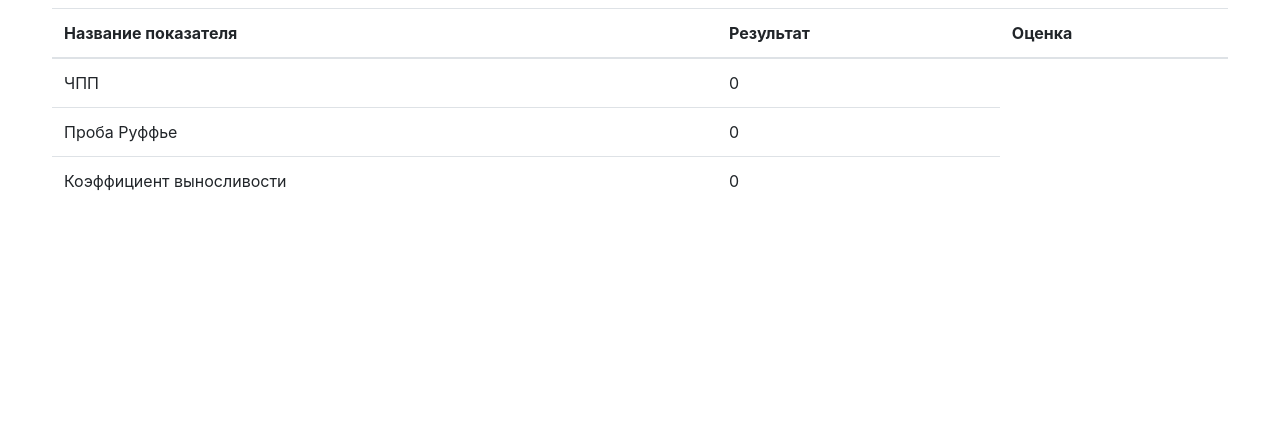
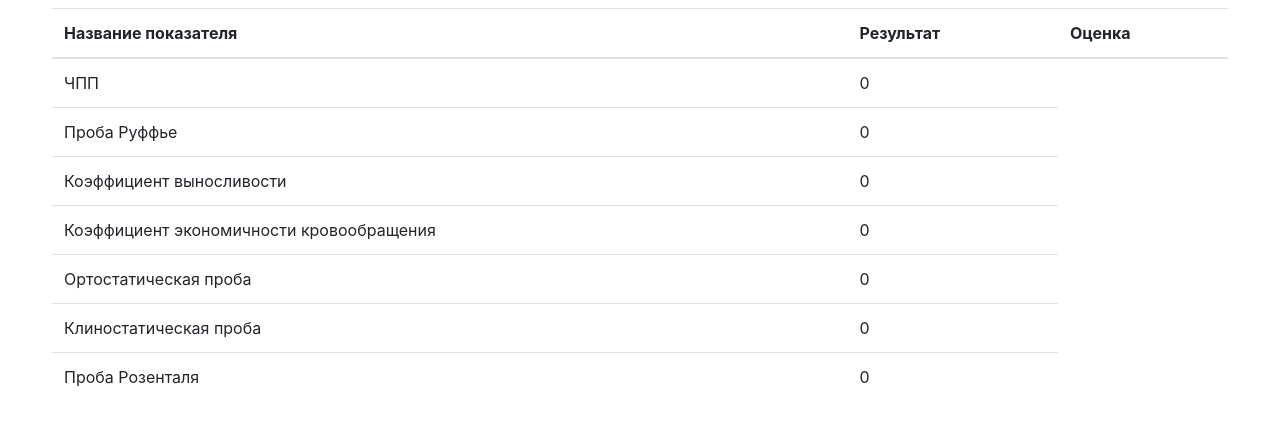
Before and after one commit to npetrov23/web-python-application, a Django app: page /indicators/ in a window 1280 px wide. Shown: the part 259-685 px from the top of the page. Run offline with Django 3.2, Linux system fonts and the light colour scheme; data comes from the database, SQL or seed files in the repository; both versions use the stored data as it was after the commit; some libraries are stand-ins or nearby versions.

Commit message:
Добавление вывода функциональных показателей и подсказок в таблице в index.html

```diff
--- a/indicators/models.py
+++ b/indicators/models.py
@@ -1,5 +1,6 @@
 from django.contrib.auth.models import User
 from django.db import models
+
 
 class Indicator(models.Model):
     user = models.ForeignKey(User, on_delete=models.CASCADE, verbose_name='Спортсмен')
@@ -16,8 +17,8 @@ class Indicator(models.Model):
         return '{0} ({1})'.format(str(self.user),str(self.date))
 
     class Meta:
-        verbose_name = 'Физиологическая подготовленность'
-        verbose_name_plural = 'Физиологическая подготовленность'
+        verbose_name = 'Функциональная подготовленность'
+        verbose_name_plural = 'Функциональная подготовленность'
         unique_together = (('user','date'))
 
 
--- a/indicators/views.py
+++ b/indicators/views.py
@@ -4,15 +4,16 @@ from .forms import IndicatorForm, ChangeSportsmenForm, ChartForm, PhysicalIndica
     TacticalIndicatorForm
 from .models import *
 
-
-
 def change_user(request):
     pulse_rate = 0
     index_of_rufe = 0
     coefficient_of_endurance = 0
+    blood_circulation = 0
+    orthostatic_test = 0
+    clinostatic_test = 0
+    rosenthal_test = 0
     if request.method == 'POST':
         form = ChangeSportsmenForm(request.POST)
-        #if form.is_valid():
         if Indicator.objects.filter(user=request.POST.get('user')) and \
                 Indicator.objects.filter(date=str(request.POST.get('date_year'))+'-'+str(request.POST.get('date_month'))+'-'+str(request.POST.get('date_day'))):
             id_user = request.POST.get('user')
@@ -20,46 +21,18 @@ def change_user(request):
             pulse_rate = Indicator.objects.filter(date=date,user=id_user).values_list('pulse_rate', flat=True)[0]
             index_of_rufe = Indicator.objects.filter(date=date,user=id_user).values_list('index_of_rufe', flat=True)[0]
             coefficient_of_endurance = Indicator.objects.filter(date=date,user=id_user).values_list('coefficient_of_endurance', flat=True)[0]
-        #print('DATA',request.POST.get('date_year')+'-'+request.POST.get('dat_month')+'-'+request.POST.get('date_day'))
+            blood_circulation = Indicator.objects.filter(date=date,user=id_user).values_list('blood_circulation', flat=True)[0]
+            orthostatic_test = Indicator.objects.filter(date=date,user=id_user).values_list('orthostatic_test', flat=True)[0]
+            clinostatic_test = Indicator.objects.filter(date=date,user=id_user).values_list('clinostatic_test', flat=True)[0]
+            rosenthal_test = Indicator.objects.filter(date=date,user=id_user).values_list('rosenthal_test', flat=True)[0]
+
     else:
         form = ChangeSportsmenForm()
-    return render(request,'index.html',{'form':form, 'pulse_rate': pulse_rate, 'index_of_rufe': index_of_rufe, 'coefficient_of_endurance': coefficient_of_endurance})
-
-def new_indicator(request):
-    if request.method == 'POST':
-        form_new_indicator = IndicatorForm(request.POST)
-        if form_new_indicator.is_valid():
-            form_new_indicator.save()
-    else:
-        form_new_indicator = IndicatorForm()
-    return render(request, 'new_indicator.html', {'form_new_indicator':form_new_indicator})
-
-def new_physical_indicator(request):
-    if request.method == 'POST':
-        form_new_indicator = PhysicalIndicatorForm(request.POST)
-        if form_new_indicator.is_valid():
-            form_new_indicator.save()
-    else:
-        form_new_indicator = PhysicalIndicatorForm()
-    return render(request, 'new_physical_indicator.html', {'form_new_indicator':form_new_indicator})
-
-def new_tactical_indicator(request):
-    if request.method == 'POST':
-        form_new_indicator = TacticalIndicatorForm(request.POST)
-        if form_new_indicator.is_valid():
-            form_new_indicator.save()
-    else:
-        form_new_indicator = TacticalIndicatorForm()
-    return render(request, 'new_tactical_indicator.html', {'form_new_indicator':form_new_indicator})
-
-def new_psy_indicator(request):
-    if request.method == 'POST':
-        form_new_indicator = PsyIndicatorForm(request.POST)
-        if form_new_indicator.is_valid():
-            form_new_indicator.save()
-    else:
-        form_new_indicator = PsyIndicatorForm()
-    return render(request, 'new_psy_indicator.html', {'form_new_indicator':form_new_indicator})
+    return render(request,'index.html',{'form':form, 'pulse_rate': pulse_rate, 'index_of_rufe': index_of_rufe, 'coefficient_of_endurance': coefficient_of_endurance,
+                                        'blood_circulation':blood_circulation,
+                                        'orthostatic_test':orthostatic_test,
+                                        'clinostatic_test':clinostatic_test,
+                                        'rosenthal_test':rosenthal_test})
 
 def physical_indicator(request):
     pullups = 0
@@ -118,6 +91,44 @@ def psy_indicator(request):
     else:
         form = ChangeSportsmenForm()
     return render(request,'PsychologicalTraining.html',{'form':form, 'thermometer_test': thermometer_test, 'second_test': second_test, 'emotional_stability': emotional_stability})
+
+
+def new_indicator(request):
+    if request.method == 'POST':
+        form_new_indicator = IndicatorForm(request.POST)
+        if form_new_indicator.is_valid():
+            form_new_indicator.save()
+    else:
+        form_new_indicator = IndicatorForm()
+    return render(request, 'new_indicator.html', {'form_new_indicator':form_new_indicator})
+
+def new_physical_indicator(request):
+    if request.method == 'POST':
+        form_new_indicator = PhysicalIndicatorForm(request.POST)
+        if form_new_indicator.is_valid():
+            form_new_indicator.save()
+    else:
+        form_new_indicator = PhysicalIndicatorForm()
+    return render(request, 'new_physical_indicator.html', {'form_new_indicator':form_new_indicator})
+
+def new_tactical_indicator(request):
+    if request.method == 'POST':
+        form_new_indicator = TacticalIndicatorForm(request.POST)
+        if form_new_indicator.is_valid():
+            form_new_indicator.save()
+    else:
+        form_new_indicator = TacticalIndicatorForm()
+    return render(request, 'new_tactical_indicator.html', {'form_new_indicator':form_new_indicator})
+
+def new_psy_indicator(request):
+    if request.method == 'POST':
+        form_new_indicator = PsyIndicatorForm(request.POST)
+        if form_new_indicator.is_valid():
+            form_new_indicator.save()
+    else:
+        form_new_indicator = PsyIndicatorForm()
+    return render(request, 'new_psy_indicator.html', {'form_new_indicator':form_new_indicator})
+
 
 def charts(request):
     if request.method == 'POST':
--- a/templates/index.html
+++ b/templates/index.html
@@ -22,18 +22,52 @@
                   <td>{{ pulse_rate }}</td>
                 </tr>
                 <tr>
-                  <td scope="row" data-toggle="tooltip" data-placement="bottom" title="
-                  Р1 + Р2 + Р3 = Проба Руффье
+                  <td scope="row" data-toggle="tooltip" data-placement="bottom" title="Р1 + Р2 + Р3 = Проба Руффье
 
-                   Р1 - пульс за 15 секунд в положении лежа на спине
-                   Р2 - пульс за 15 секунд в положении лежа на спине после 30 приседаний в течении 45 секунд
-                   Р3 - пульс в последние 15 секунд первой минуты восстановительного периода">Проба Руффье</td>
+Р1 - пульс за 15 секунд в положении лежа на спине
+Р2 - пульс за 15 секунд в положении лежа на спине после 30 приседаний в течении 45 секунд
+Р3 - пульс в последние 15 секунд первой минуты восстановительного периода">Проба Руффье</td>
                   <td>{{ index_of_rufe }}</td>
 
                 </tr>
                 <tr>
-                  <td scope="row">Коэффициент выносливости</td>
+                  <td scope="row" data-toggle="tooltip" data-placement="bottom" title="КВ = ЧСС(покой) + систолическое давление + диосистолическое давление.
+
+В норме коэффициент выносливости должен равняться 16. При улучшении выносливости этот показатель уменьшается">Коэффициент выносливости</td>
                   <td >{{ coefficient_of_endurance }}</td>
+                </tr>
+                <tr>
+                  <td scope="row" data-toggle="tooltip" data-placement="bottom"
+                      title="КЭК = ЧСС + систолическое давление + диосистолическое давление.
+
+В норме равен 2600. При утомлении увеличивается, а с ростом тренированности сердечно-сосудистой системы уменьшается">
+                      Коэффициент экономичности кровообращения</td>
+                  <td>{{ blood_circulation }}</td>
+                </tr>
+                <tr>
+                  <td scope="row" data-toggle="tooltip" data-placement="bottom" title="
+                  Ортостатическая проба = Р1 - Р2
+
+Р1 - частота пульса в течении 15 секунд через 1-3 минуты после того как спортсмен ложится на скамейку
+Р2 - частота пульса в течении 15 секунд после того как спортсмен встал и перешел в вертикальное положение
+
+Разница от 0 до 12 ударов - хорошая физическая подготовленность
+Разница от 18 до 25 ударов - показатель отсутствия физической тренированности
+Разница более 25 ударов - переутомление или заболевание, следует обратиться к врачу">Ортостатическая проба</td>
+                  <td>{{ orthostatic_test }}</td>
+                </tr>
+                <tr>
+                  <td scope="row" data-toggle="tooltip" data-placement="bottom" title="Клиностатическая проба = Р1 + Р2
+
+Р1 - частота пульса в течении 15 секунд через 1-3 минуты после того как спортсмен ложится на скамейку
+Р2 - частота пульса в течении 15 секунд после того как спортсмен встал и перешел в вертикальное положение
+
+В норме равен 2600, при утомлении увеличивается, а с ростом тренированности сердечно-сосудистой системы уменьшается">Клиностатическая проба</td>
+                  <td>{{ clinostatic_test }}</td>
+                </tr>
+                <tr>
+                  <td scope="row" data-toggle="tooltip" data-placement="bottom" title="Выполняется трехкратное измерение ЖЕЛ, проводимое через каждые 15 секунд">Проба Розенталя</td>
+                  <td>{{ rosenthal_test }}</td>
                 </tr>
               </tbody>
             </table>
```
Also changed, not shown: db.sqlite3.
